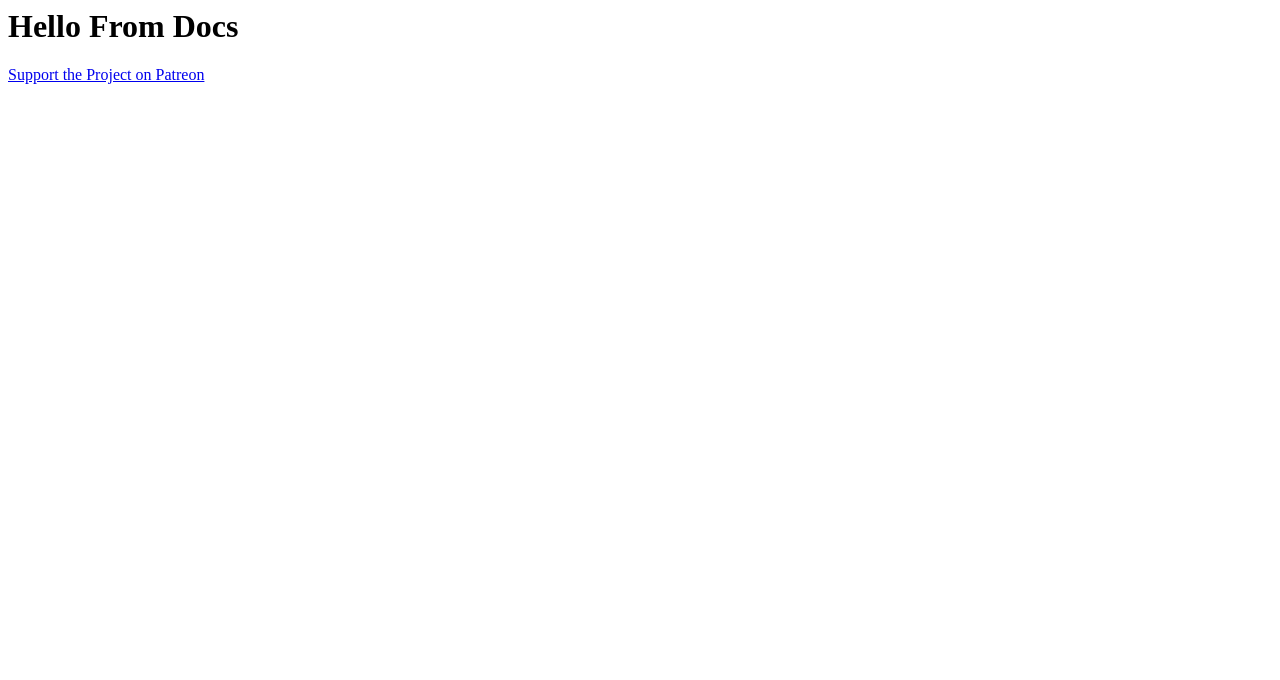
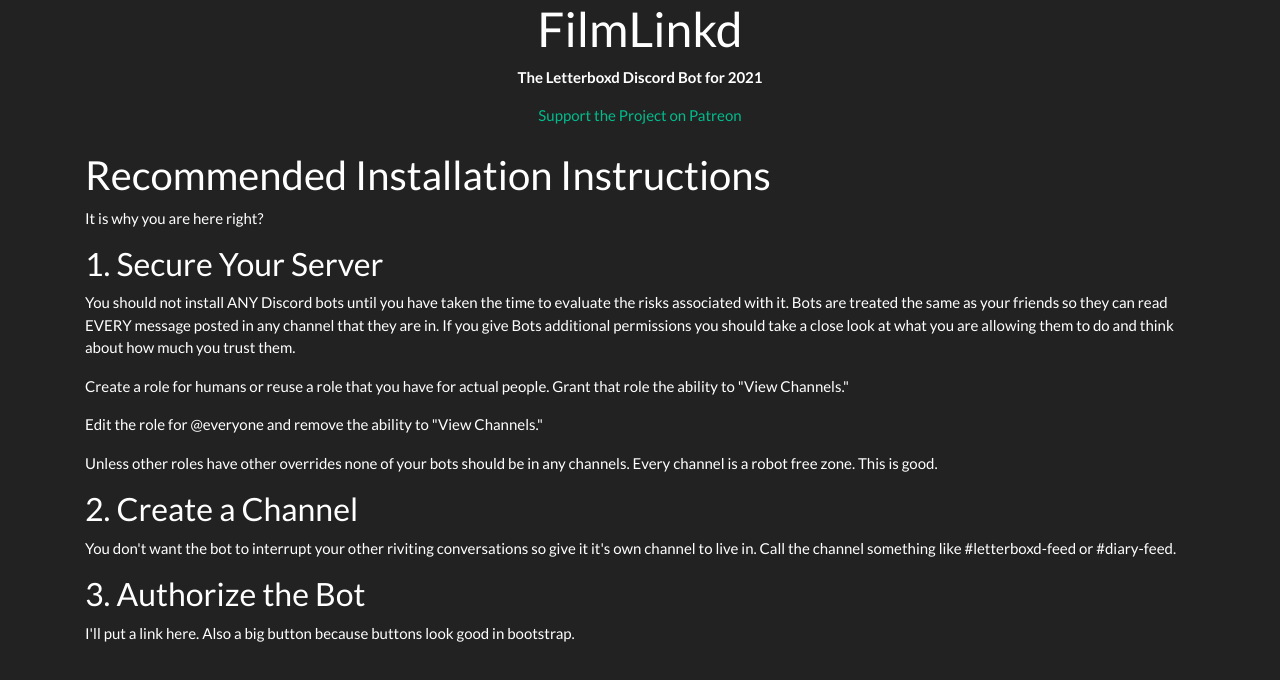
Before and after one commit to jimlind/filmlinkd, a plain HTML site: page docs/index.html in a window 1280 px wide. Drawn offline with nearby package versions, Linux system fonts and the light colour scheme.

Commit message:
Update index.html

```diff
--- a/docs/index.html
+++ b/docs/index.html
@@ -1,2 +1,50 @@
-<h1>Hello From Docs</h1>
-<a href="https://www.patreon.com/filmlinkd">Support the Project on Patreon</a>
+<html lang="en"><head>
+   <meta charset="utf-8">
+   <meta name="viewport" content="width=device-width, initial-scale=1">
+   <meta name="theme-color" content="#292827">
+   <meta name="description" content="Lost Light Podcast Link Collection">
+
+   <link rel="shortcut icon" href="https://lostlightpod.github.io/icon.png">
+   <link rel="stylesheet" href="https://stackpath.bootstrapcdn.com/bootswatch/4.5.2/darkly/bootstrap.min.css">
+
+<!DOCTYPE html>
+<html lang="en">
+  <head>
+   <meta charset="utf-8" />
+   <meta name="viewport" content="width=device-width, initial-scale=1" />
+   <meta name="theme-color" content="#292827" />
+   <meta name="description" content="FilmLinkd Letterboxd Discord Bot" />
+
+   <link rel="stylesheet" href="https://stackpath.bootstrapcdn.com/bootswatch/4.5.2/darkly/bootstrap.min.css" />
+   <script src="https://kit.fontawesome.com/fb0723331c.js" crossorigin="anonymous"></script>
+
+   <title>FilmLinkd Letterboxd Discord Bot</title>
+  </head>
+
+  <body>
+    <div class="container">
+      <div class="text-center">
+        <h1>FilmLinkd</h1>
+        <p><strong>The Letterboxd Discord Bot for 2021</strong></p>
+        <p><a href="https://www.patreon.com/filmlinkd">Support the Project on Patreon</a></p>
+      </div>
+      <div class="mt-4">
+        <h2>Recommended Installation Instructions</h2>
+        <p>It is why you are here right?</p>
+        <h3>1. Secure Your Server</h3>
+        <p>You should not install ANY Discord bots until you have taken the time to evaluate the risks associated with it. Bots are
+          treated the same as your friends so they can read EVERY message posted in any channel that they are in. If you give Bots
+          additional permissions you should take a close look at what you are allowing them to do and think about how much you trust them.</p>
+        <p>Create a role for humans or reuse a role that you have for actual people. Grant that role the ability to "View Channels."</p>
+        <p>Edit the role for @everyone and remove the ability to "View Channels."</p>
+        <p>Unless other roles have other overrides none of your bots should be in any channels. Every channel is a robot free zone.
+          This is good.</p>
+        <h3>2. Create a Channel</h3>
+        <p>You don't want the bot to interrupt your other riviting conversations so give it it's own channel to live in. Call the channel
+          something like #letterboxd-feed or #diary-feed.</p>
+        <h3>3. Authorize the Bot</h3>
+        <p>I'll put a link here. Also a big button because buttons look good in bootstrap.</p>
+      </div>
+    </div>
+  </body>
+</html>
```
